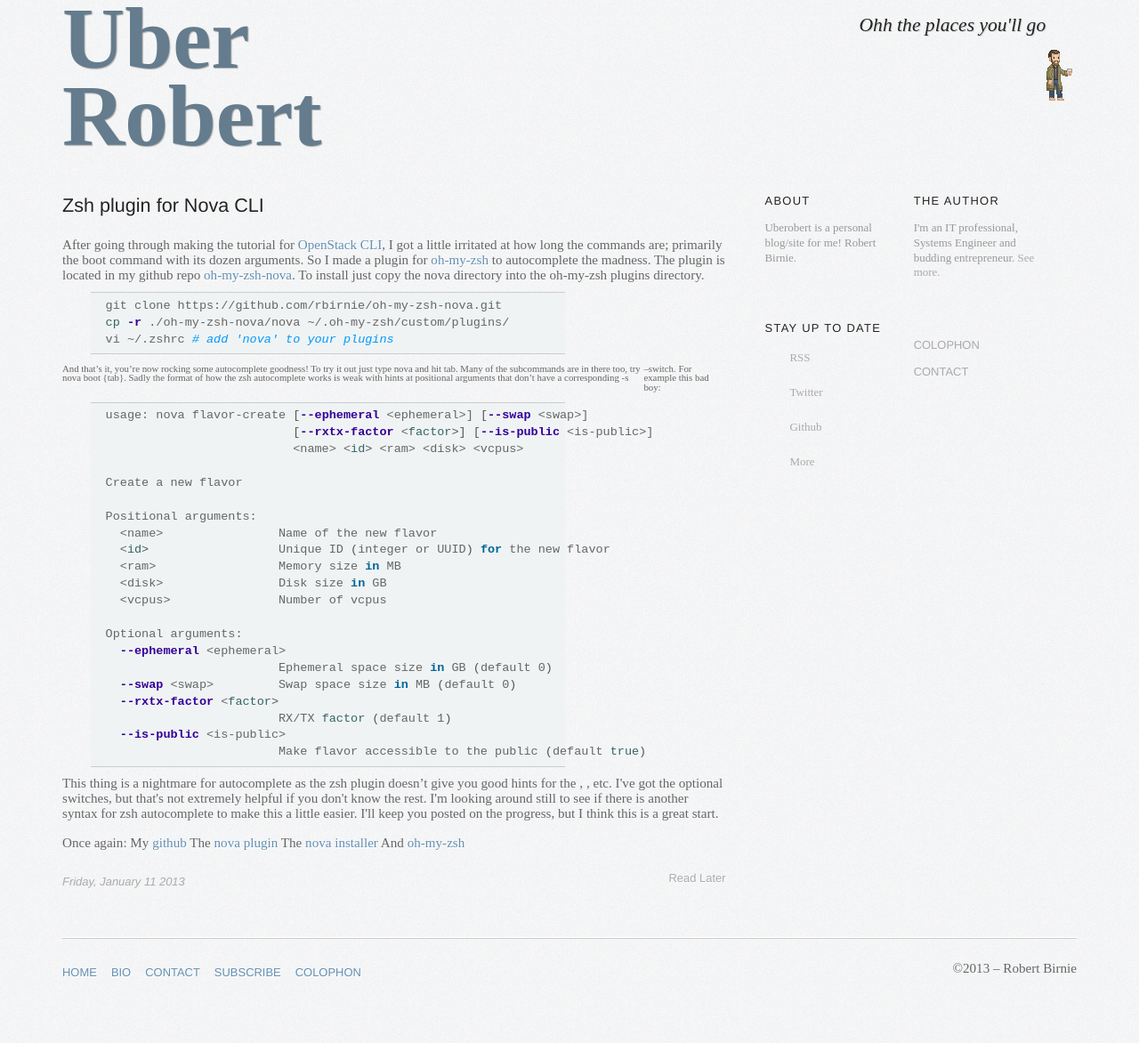
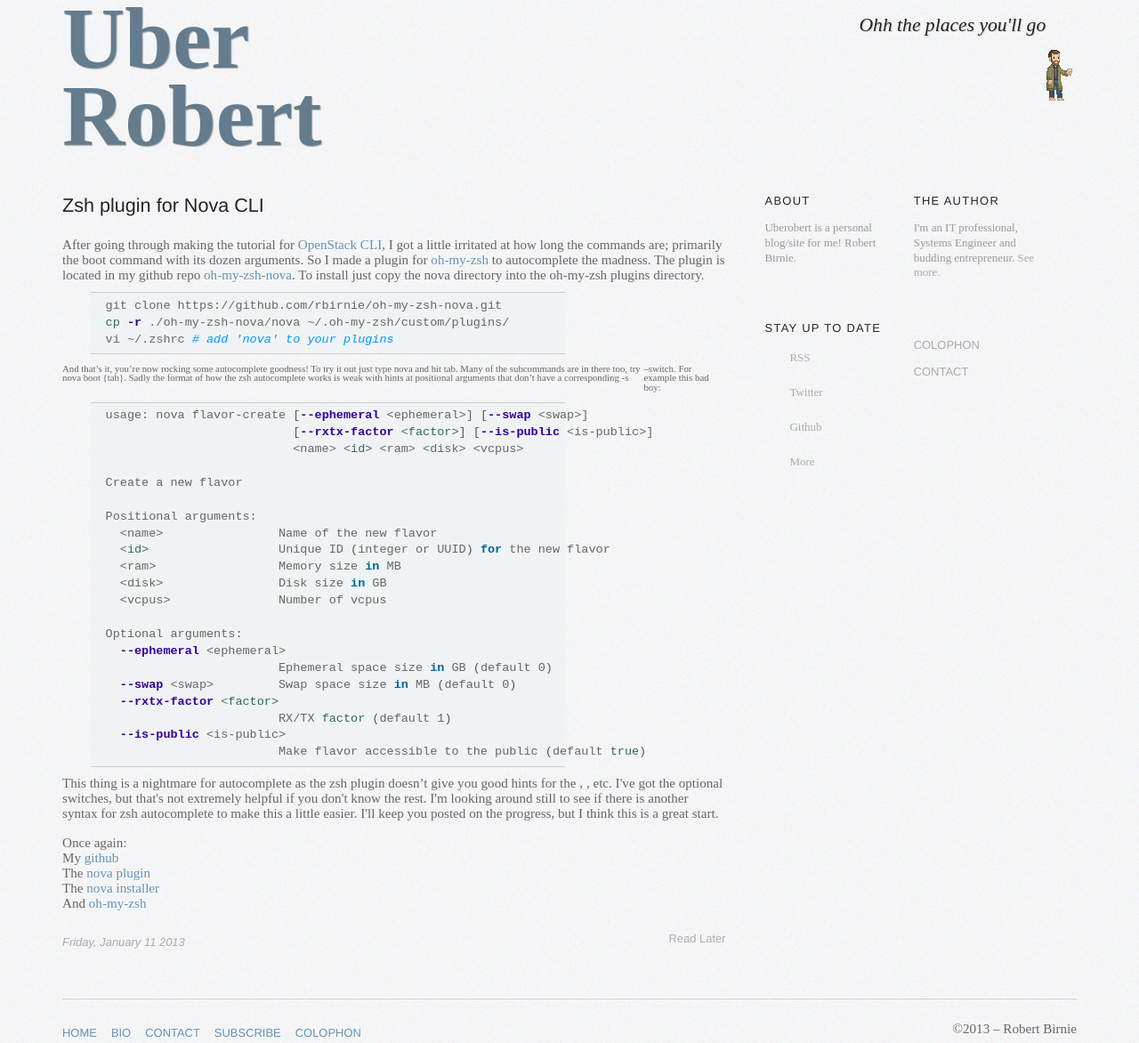
Before and after one commit to rbirnie/uberobert.com, a Jekyll site: the page built from _posts/2013-01-11-zsh_plugin_nova_cli.markdown, in a window 1280 px wide. Shown: the whole page at 89% size. Built offline with Jekyll 4.4.1, drawn with Linux system fonts in a browser that asks for light colours; Markdown is read by kramdown in place of the engine named in the settings; before the commit the page ends 1104 px from its top, so only the background shows below that.

Commit message:
couple bug fixes

```diff
--- a/_posts/2013-01-08-openstack_cli.markdown
+++ b/_posts/2013-01-08-openstack_cli.markdown
@@ -82,13 +82,13 @@ nova floating-ip-list
 +---------------+--------------------------------------+--------------+------+
 | Ip            | Instance Id                          | Fixed Ip     | Pool |
 +---------------+--------------------------------------+--------------+------+
-| 10.0.0.134    | 58fb9399-9a8b-4afe-9149-b2ac7c6c9f39 | 192.168.13.5 | nova |
+| 10.0.0.134    | 58fb9399-9a8b-4afe-9149-b2ac7c6c9f39 | 192.168.1.5 | nova |
 +---------------+--------------------------------------+--------------+------+
 nova list
 +--------------------------------------+-------------+--------+------------------------------------+
 | ID                                   | Name        | Status | Networks                           |
 +--------------------------------------+-------------+--------+------------------------------------+
-| 58fb9399-9a8b-4afe-9149-b2ac7c6c9f39 | host123     | ACTIVE | public=192.168.13.5, 10.0.0.134    |
+| 58fb9399-9a8b-4afe-9149-b2ac7c6c9f39 | host123     | ACTIVE | public=192.168.1.5, 10.0.0.134    |
 +--------------------------------------+-------------+--------+------------------------------------+
 {% endhighlight %}
 
--- a/_posts/2013-01-11-zsh_plugin_nova_cli.markdown
+++ b/_posts/2013-01-11-zsh_plugin_nova_cli.markdown
@@ -41,8 +41,8 @@ Optional arguments:
 
 This thing is a nightmare for autocomplete as the zsh plugin doesn't give you good hints for the <name>, <id>, etc. I've got the optional switches, but that's not extremely helpful if you don't know the rest. I'm looking around still to see if there is another syntax for zsh autocomplete to make this a little easier. I'll keep you posted on the progress, but I think this is a great start.
 
-Once again:
-My [github](https://github.com/rbirnie)
-The [nova plugin](https://github.com/rbirnie/oh-my-zsh-nova)
-The [nova installer](https://github.com/openstack/python-novaclient)
+Once again:<br>
+My [github](https://github.com/rbirnie)<br>
+The [nova plugin](https://github.com/rbirnie/oh-my-zsh-nova)<br>
+The [nova installer](https://github.com/openstack/python-novaclient)<br>
 And [oh-my-zsh](https://github.com/robbyrussell/oh-my-zsh)
```
